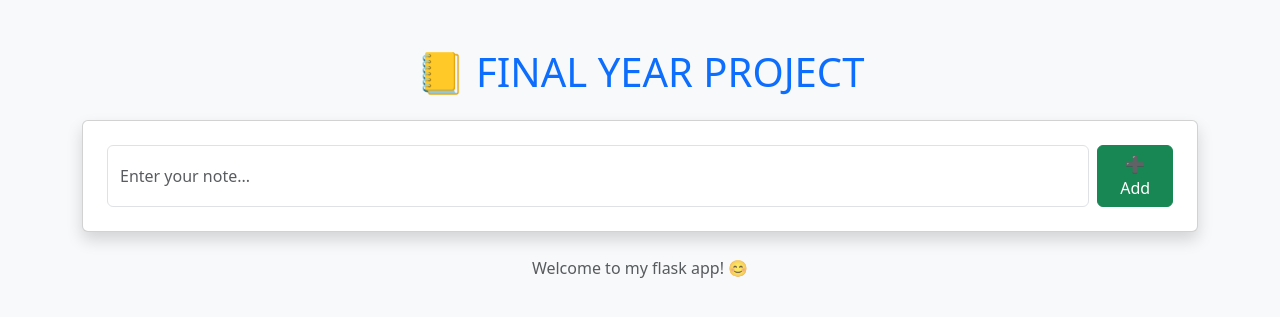
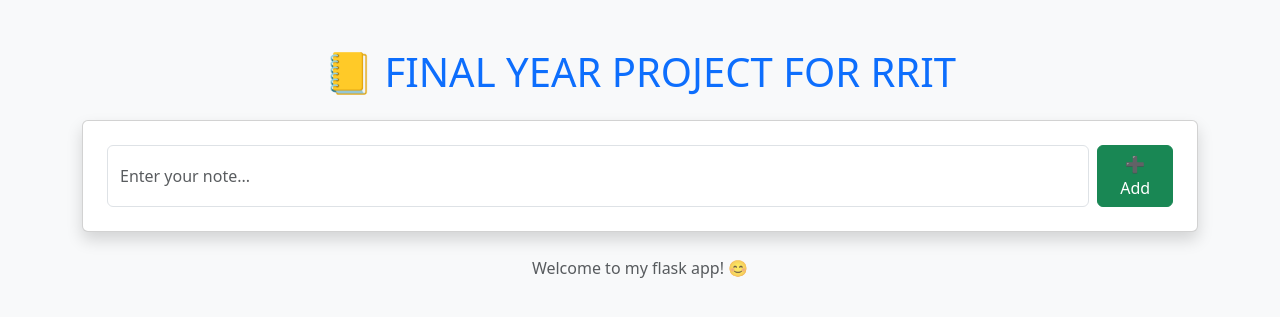
Before and after one commit to dilliramshah4/flask-k8s-deploy, a Flask app: page / in a window 1280 px wide. Shown: the top 317 px of the page. Run offline with Flask 3, Linux system fonts and the light colour scheme; data that the repository does not hold is empty.

Commit message:
update index.html

```diff
--- a/templates/index.html
+++ b/templates/index.html
@@ -8,7 +8,7 @@
 </head>
 <body class="bg-light">
     <div class="container mt-5">
-        <h1 class="text-center text-primary">📒 FINAL YEAR PROJECT</h1>
+        <h1 class="text-center text-primary">📒 FINAL YEAR PROJECT FOR RRIT</h1>
 
         <div class="card shadow p-4 mt-4">
             <form action="/add" method="POST" class="d-flex">
```
